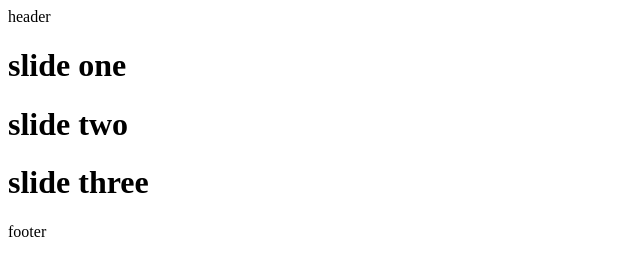
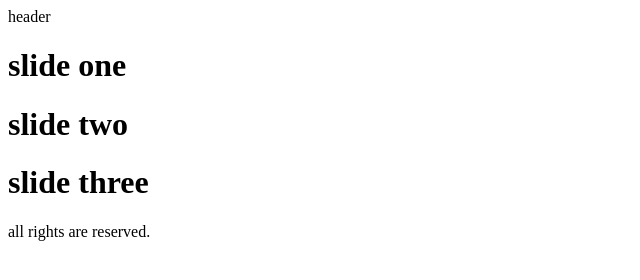
Before and after one commit to mahmoodreal/git-project-one, a plain HTML site: page index.html in a window 1280 px wide. Shown: the whole page, without its empty margins (0-640 px from the left). Drawn offline with Linux system fonts and the light colour scheme.

Commit message:
footer updated

```diff
--- a/index.html
+++ b/index.html
@@ -16,7 +16,7 @@
         <h1>slide three</h1>
     </div>
     <footer>
-        footer
+        all rights are reserved.
     </footer>
 </body>
 </html>
```
